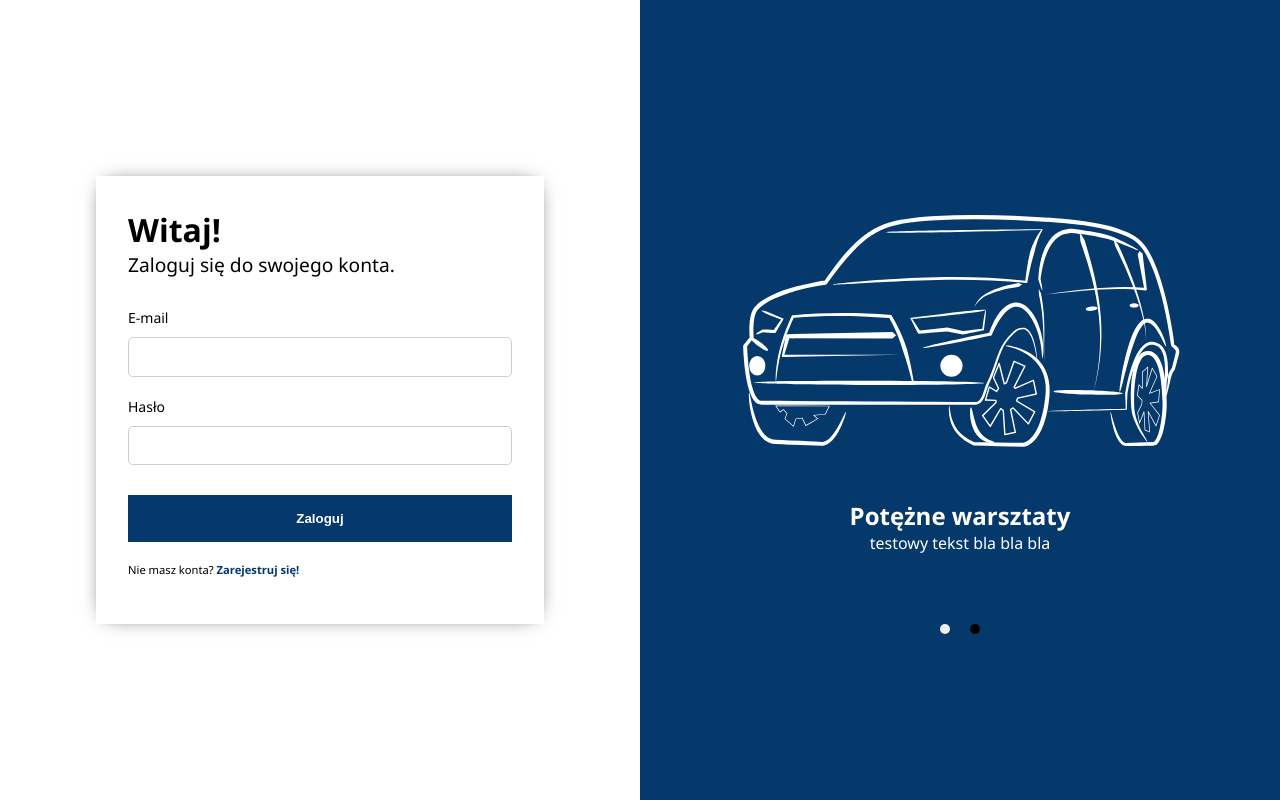
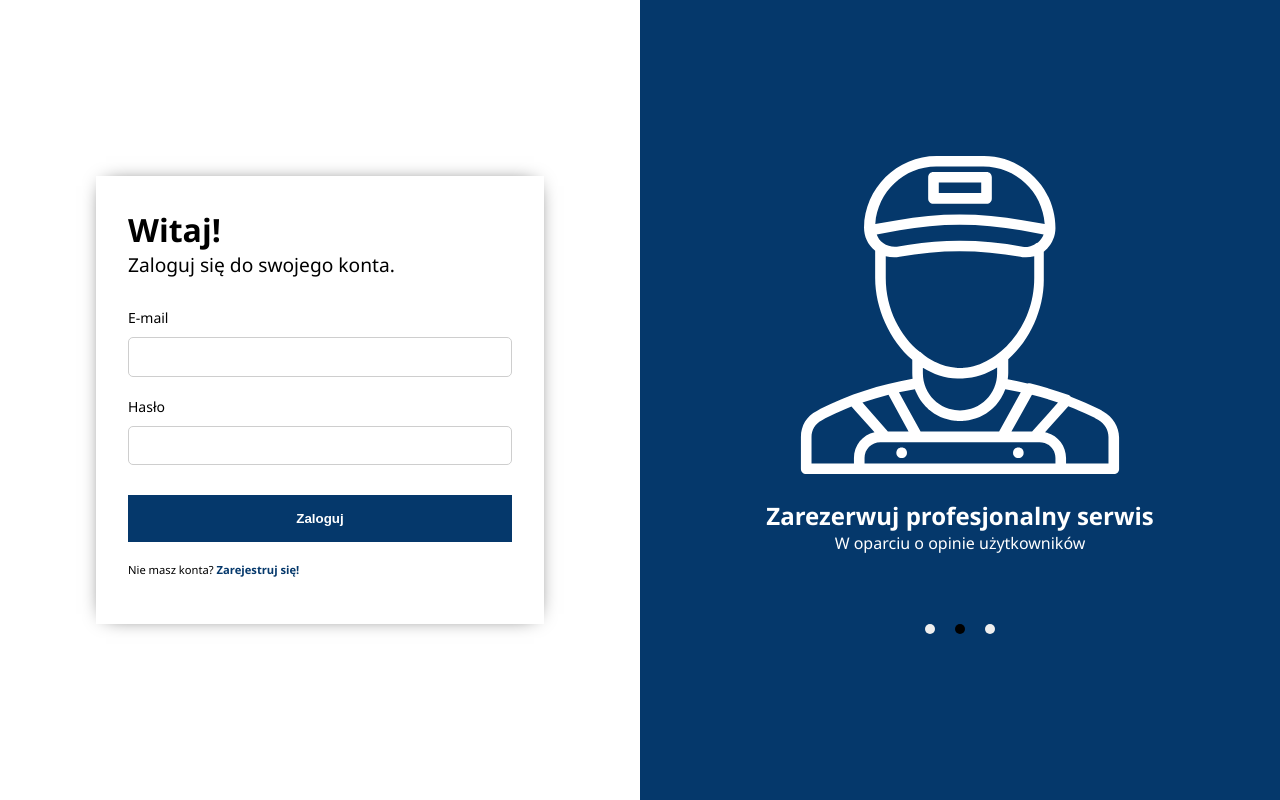
Before and after one commit to MichalWolnyDev/carservice-app, a Vue app: page /login in a window 1280 px wide. Built offline with nearby package versions, Linux system fonts and the light colour scheme; no server answers; what v-calendar would draw is missing.

Commit message:
edycja slidera na stronie logowania

```diff
--- a/src/views/Login.vue
+++ b/src/views/Login.vue
@@ -56,23 +56,22 @@ export default {
         {
             name: 'slide1',
             img: require("@/assets/svg/outlander-sylwetka.svg"),
-            title: 'Potężne warsztaty',
-            description: 'testowy tekst bla bla bla'
+            title: 'Zadbaj o swój samochód',
+            description: 'Sprawdź dostępne usługi'
+        },
+       {
+           name: 'slide2',
+            img: require("@/assets/svg/mechanic-worker-svgrepo-com.svg"),
+            title: 'Zarezerwuj profesjonalny serwis',
+            description: 'W oparciu o opinie użytkowników'
         },
         {
-            name: 'slide1',
-            img: require("@/assets/svg/outlander-sylwetka.svg"),
-            title: 'Potężne warsztaty',
-            description: 'testowy tekst bla bla bla'
-        },
-        // {
-        //     name: 'slide2',
-        //     img: require("@/assets/svg/jonata-Mechanic-1.svg")
-        // },
-        // {
-        //     name: 'slide3',
-        //     img: require("@/assets/svg/Anonymous_Map_of_Poland.svg")
-        // }
+             name: 'slide3',
+            img: require("@/assets/svg/polskagurom.svg"),
+            title: 'Działamy na terenie całej Polski',
+            description: 'Już teraz znajdź warsztat w swojej okolicy'
+         }
+
       ],
     };
   },
```
Also changed, not shown: src/assets/svg/mechanic-worker-svgrepo-com.svg (added), src/assets/svg/polskagurom.svg (added).
